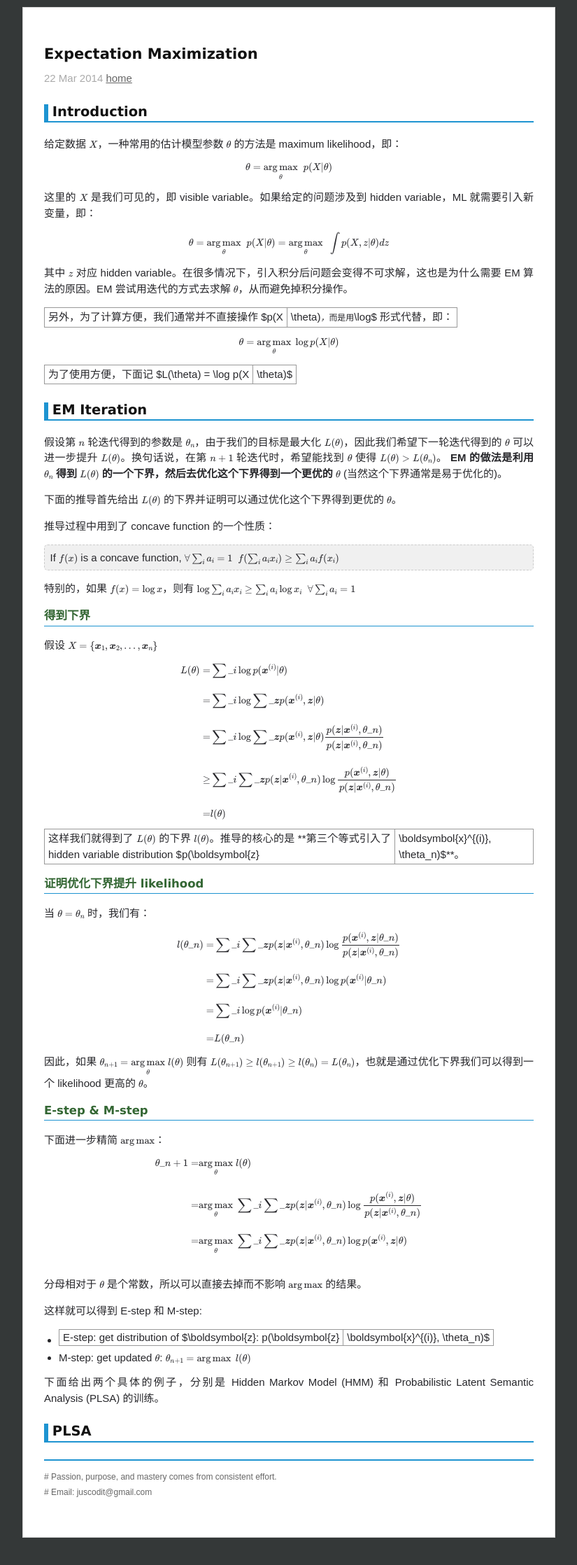
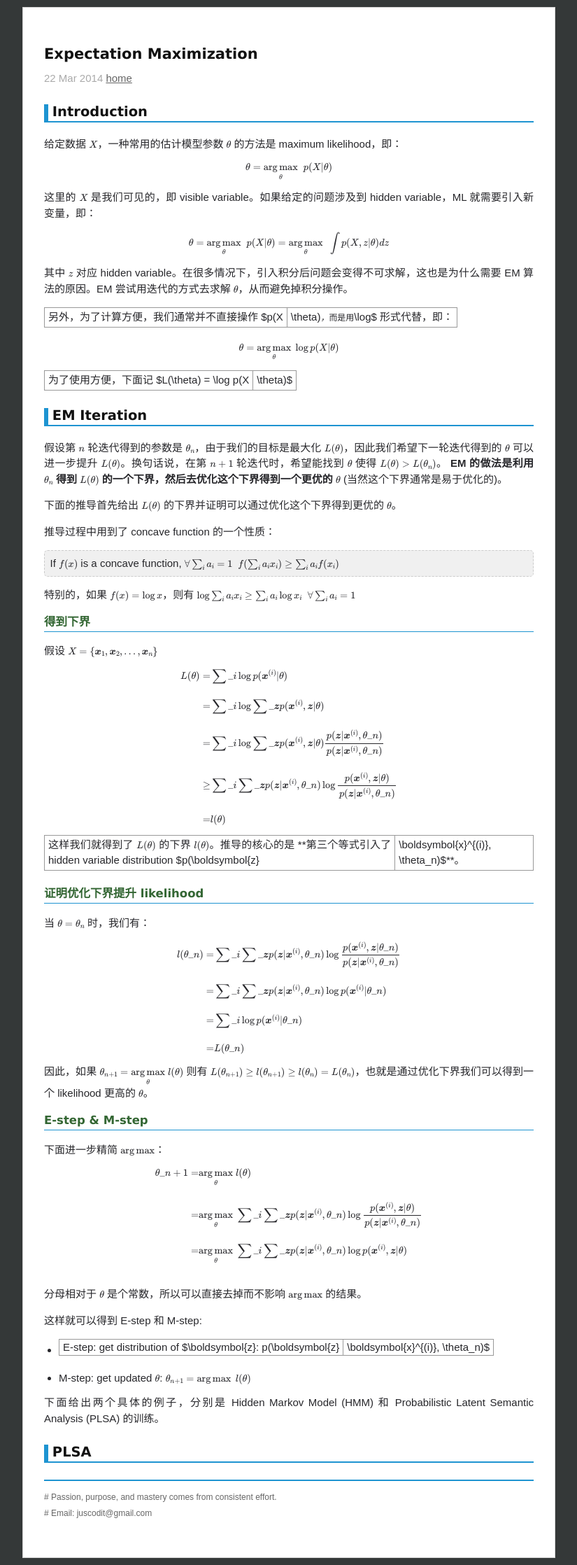
Before and after one commit to chenrushan/chenrushan.github.io, a Jekyll site: the page built from _posts/2014-03-22-EM.markdown, in a window 1280 px wide. Shown: the whole page at 70% size, without its empty margins (227-1052 px from the left). Built offline with Jekyll 4.4.1, drawn with Linux system fonts in a browser that asks for light colours; Markdown is read by kramdown in place of the engine named in the settings; formulas are drawn with MathJax 3; before the commit the page ends 2207 px from its top, so only the background shows below that.

Commit message:
[main.css]: update

```diff
--- a/css/main.css
+++ b/css/main.css
@@ -313,7 +313,7 @@ a:visited { color: #777; }
 
 table {
     border-collapse:collapse;
-    margin: 0.5em 0 0.5em 0;
+    margin: 0.5em 0 1.5em 0;
 }
 table, th, td {
     border: 1px solid #999;
```
